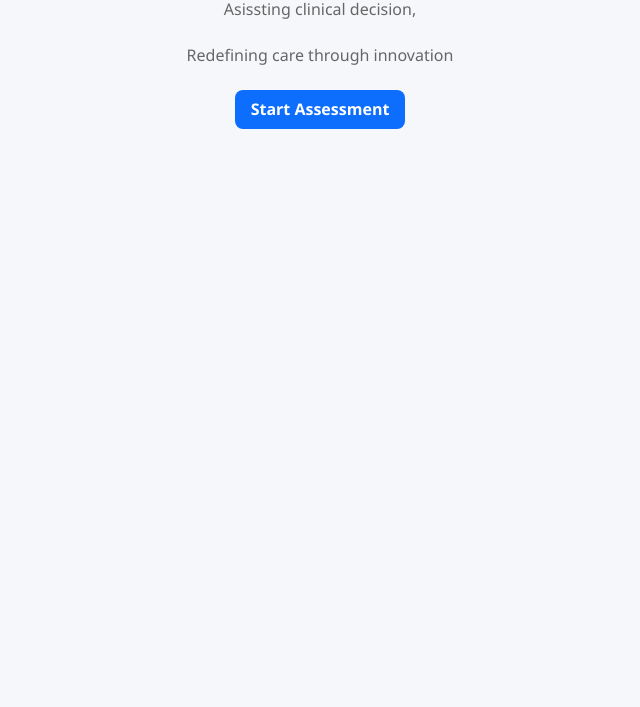
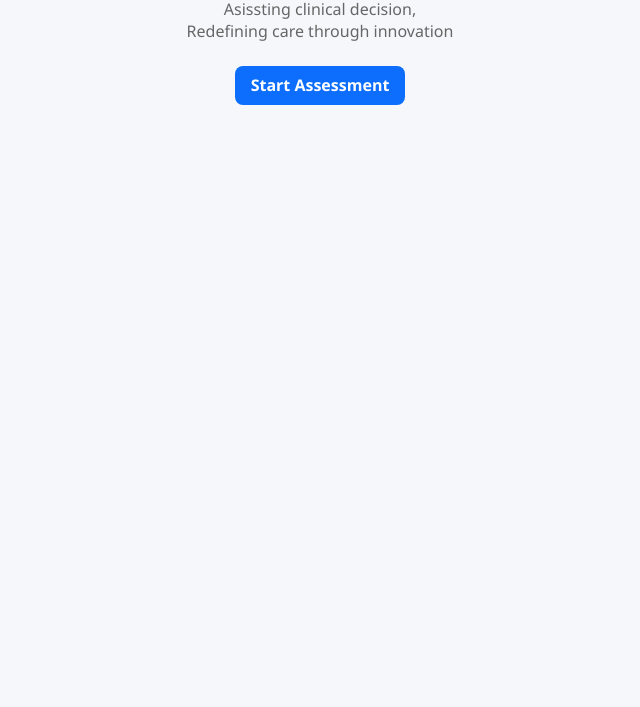
Before and after one commit to raudhahhh/intraaoral-findings, a plain HTML site: page index.html in a window 1280 px wide. Shown: the part 213-920 px from the top of the page, without its empty margins (320-960 px from the left). Drawn offline with Linux system fonts and the light colour scheme.

Commit message:
Update index.html

```diff
--- a/index.html
+++ b/index.html
@@ -10,8 +10,8 @@
 
   <main class="container center">
     <h1>ByteWise</h1>
-    <p>Asissting clinical decision,</p>
-    <p>Redefining care through innovation</p>
+    <p>Asissting clinical decision,</br>
+     Redefining care through innovation</p>
 
     <a href="#" class="btn primary" id="startAssessmentBtn">
     Start Assessment
```
